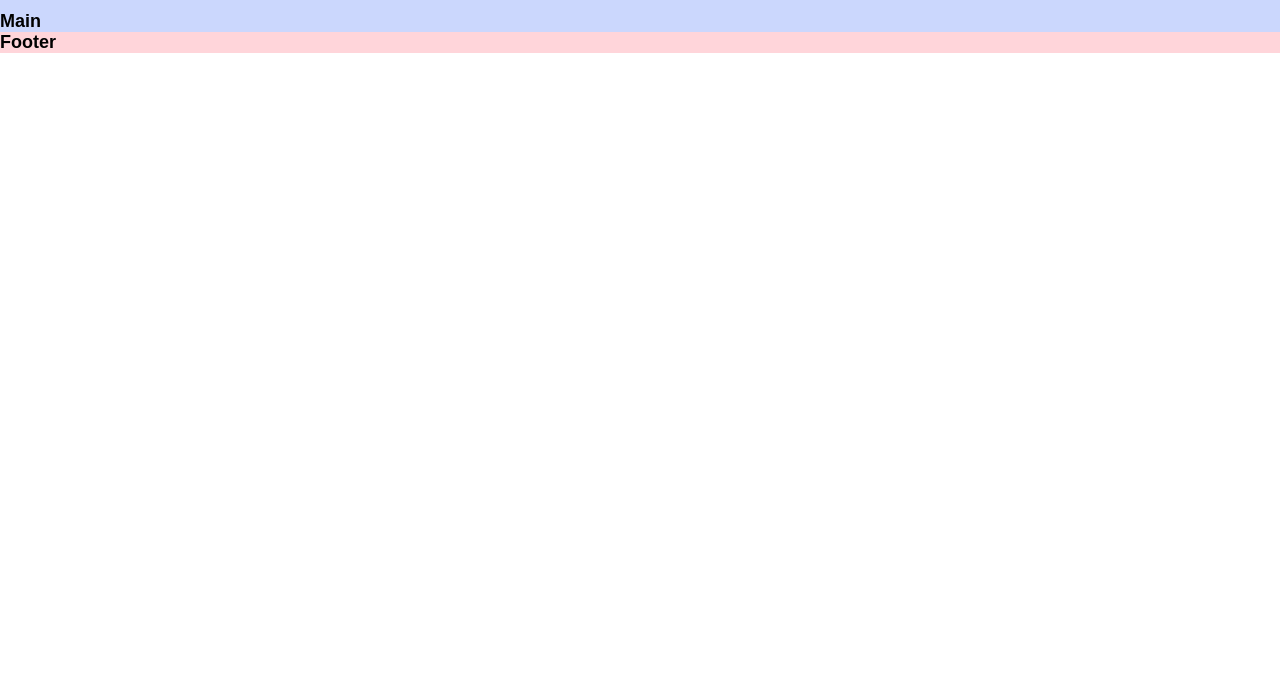
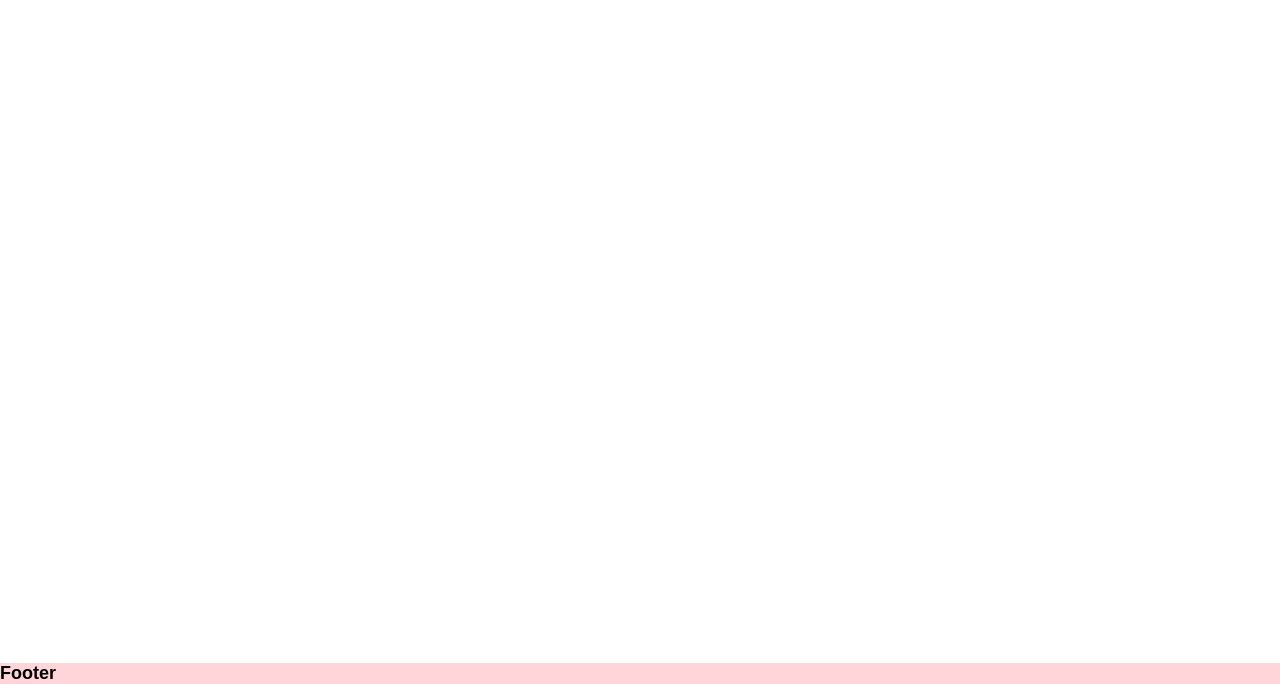
Before and after one commit to MiguelSerralde/pokedesk_Devf, a plain HTML site: page index.html in a window 1280 px wide. Shown: the part 116-800 px from the top of the page. Drawn offline with Linux system fonts and the light colour scheme.

Commit message:
FirstChange

```diff
--- a/css/style.css
+++ b/css/style.css
@@ -22,6 +22,9 @@ nav {
 
 main {
     background-color: #cbd7fd;
+    border-top: 2px solid;
+    padding-top: 20px;
+    width: 100%;
 }
 
 aside {
@@ -34,6 +37,8 @@ footer {
 
 .middle {
     display: flex;
+    height: 95%;
+    width: 100%;
 }
 
 .wrapper {
@@ -44,12 +49,6 @@ footer {
 
 aside, nav {
     flex: 1;
-}
-
-main {
-    border-top: 2px solid;
-    padding-top: 20px;
-    width: 100%;
 }
 
 .menu-left {
@@ -97,6 +96,17 @@ main {
     height: 100px;
 }
 
+.gallery {
+    display: inline-block;
+    columns: 6 200px;
+    column-gap: 10px;
+}
+
+.image-1 {
+    background-color: black;
+    width: 200px;
+}
+
 @media (max-width: 600px) {
     .middle {
         flex-direction: column;
--- a/index.html
+++ b/index.html
@@ -28,9 +28,11 @@
         </header>
 
         <section class="middle">
+            <div class="gallery">
+                <div class="image-1">
 
-            <main>Main</main>
-
+                </div>
+            </div>
         </section>
 
         <footer>Footer</footer>
```
